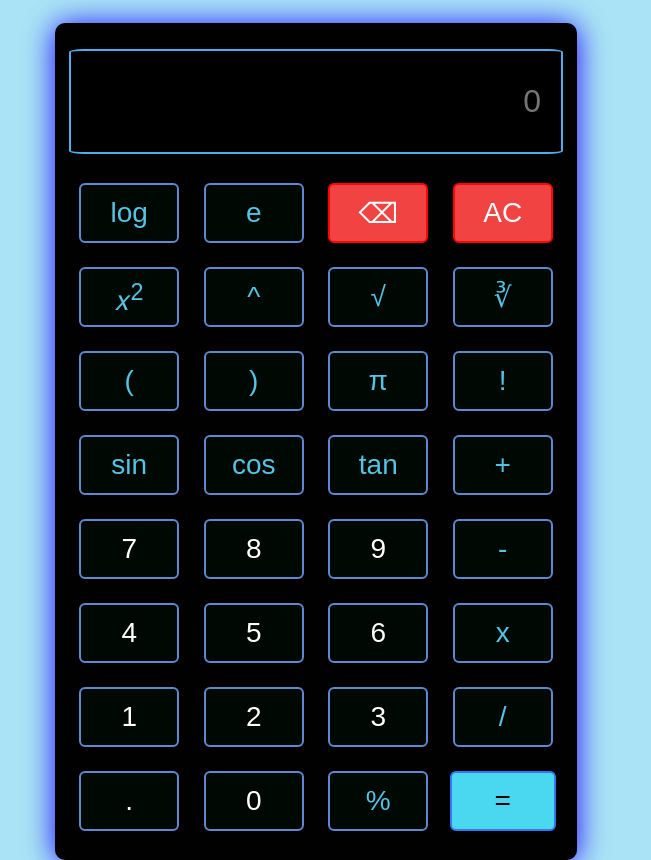
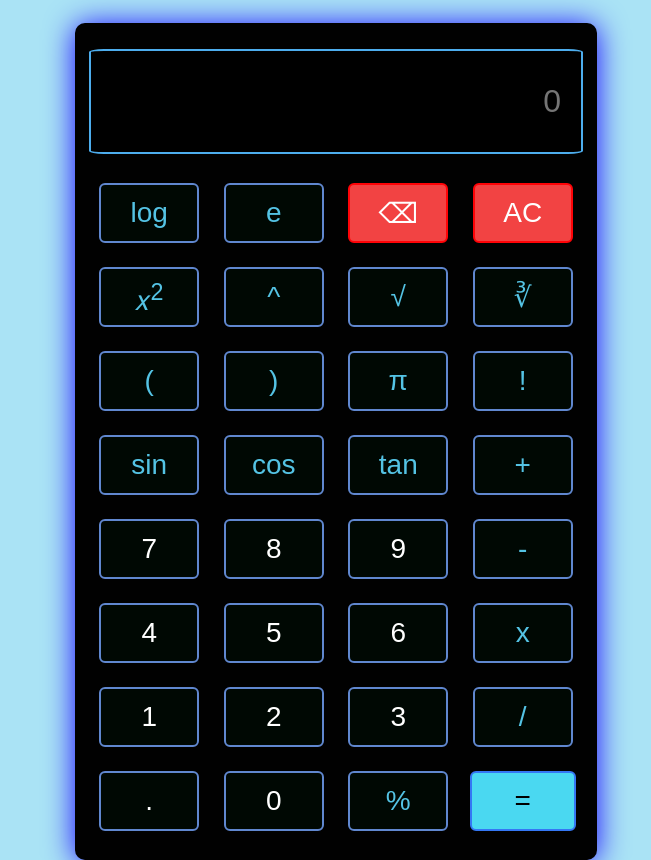
Before and after one commit to Hridesh-Srivastava/-CODSOFT-Lv1-T3, a plain HTML site: page index.html in a window 1280 px wide. Shown: the top 860 px of the page, without its empty margins (353-1004 px from the left). Drawn offline with Linux system fonts and the light colour scheme.

Commit message:
initial commit

```diff
--- a/style.css
+++ b/style.css
@@ -22,8 +22,8 @@ table {
     box-shadow: 0px 2px 30px #1601ff;
     border-radius: 10px;
     margin-top: -35px;
-    margin-left:400px;
-    margin-right:200px;
+    margin-left:420px;
+
 
 }
 button#equaling {
```
